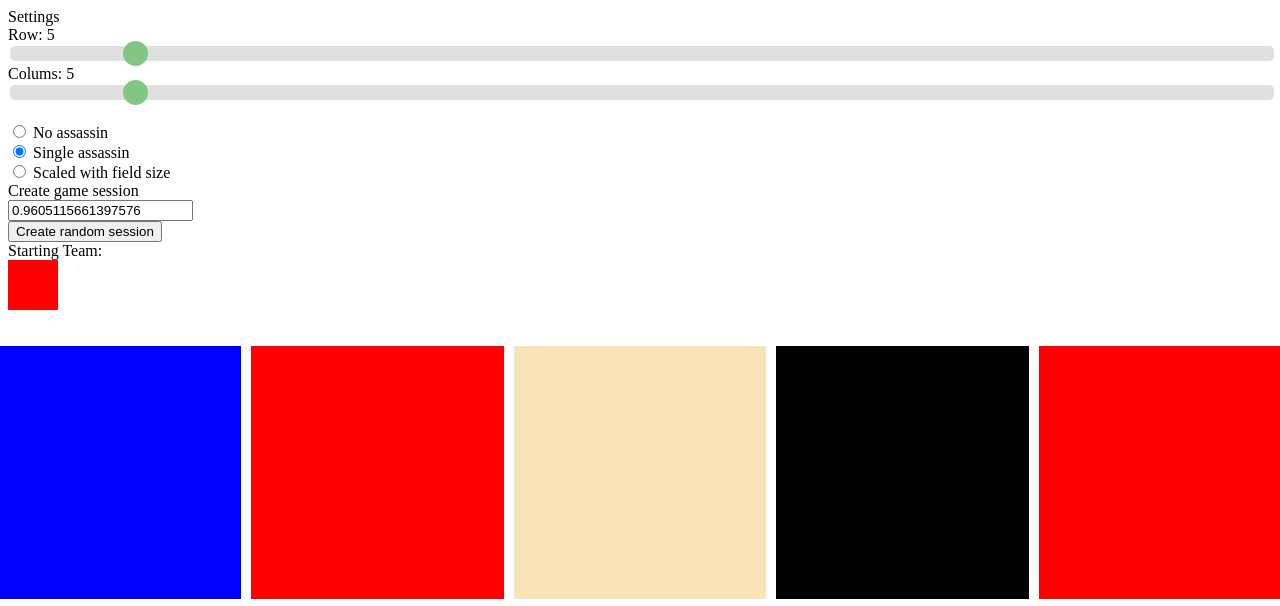
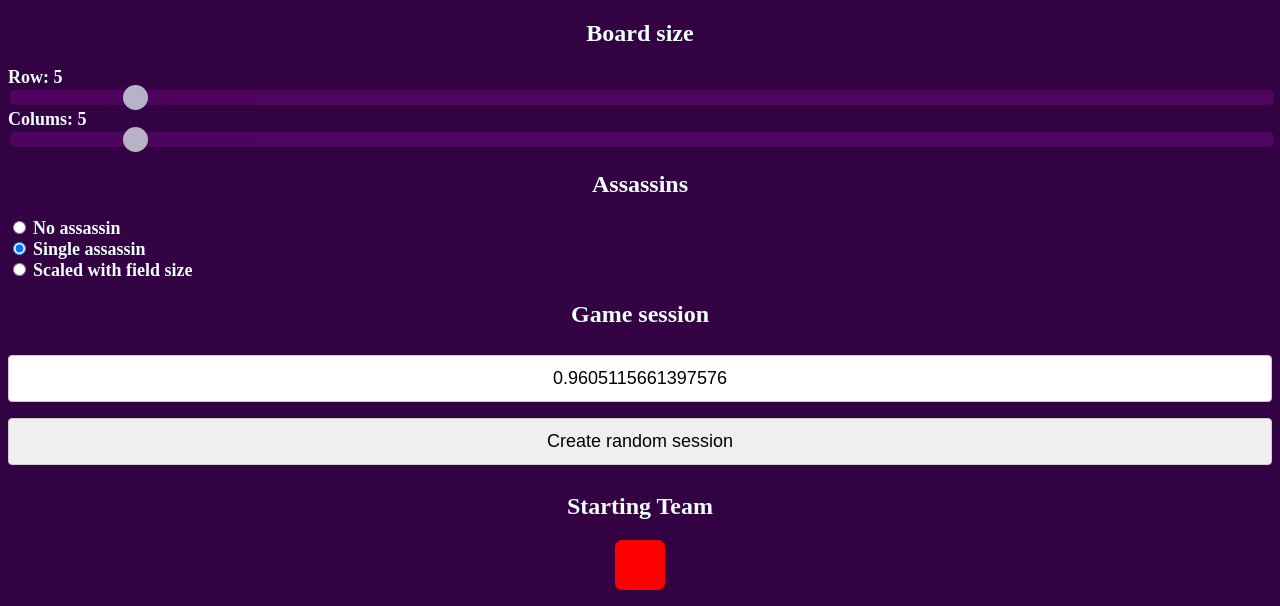
Before and after one commit to Sarrdai/GridGames, a plain HTML site: page index.html in a window 1280 px wide. Shown: the top 606 px of the page. Drawn offline with Linux system fonts and the light colour scheme.

Commit message:
*improved grid size *improved colors

```diff
--- a/css/style.css
+++ b/css/style.css
@@ -1,10 +1,57 @@
+body {
+  background-color:rgb(51, 2, 66)
+}
+
+h1 {
+  text-align: center;
+  color: azure;
+}
+
+h2 {
+  text-align: center;
+  color: azure;
+}
+
+label{
+  font-size: large;
+  font-weight: bold;
+  color: azure;
+}
+
+input[type=text], select {
+  width: 100%;
+  padding: 12px 20px;
+  margin: 8px 0;
+  display: inline-block;
+  border: 1px solid #ccc;
+  border-radius: 4px;
+  box-sizing: border-box;
+  text-align: center;
+  font-size: large;
+}
+
+button, select {
+  width: 100%;
+  padding: 12px 20px;
+  margin: 8px 0;
+  display: inline-block;
+  border: 1px solid #ccc;
+  border-radius: 4px;
+  box-sizing: border-box;
+  text-align: center;
+  font-size: large;
+}
+
 .box {
     background-color: rgba(249, 228, 183);
     width: auto;
     padding-top: 100%;
-    border-color: rgb(0, 0, 0);
-    border-width: 2px;
+    border-radius: 7px;
   }
+
+.centered{
+  margin: auto;
+}
 
 #startingTeam {
     width: 50px;
@@ -13,8 +60,10 @@
   }
 
 /* .grid-container{
-  width: 80vh;
-  height: 80vh;
+ border: 3px;
+ border-color: black;
+ border-style: solid;
+ padding: 10px;
 } */
 
 .grid {
@@ -23,6 +72,7 @@
     align-items: start;
     grid-column-gap: 10px;
     grid-row-gap: 10px;
+    border: 5px;
 }
 
 .slider {
@@ -30,7 +80,7 @@
   width: 100%;
   height: 15px;
   border-radius: 5px;
-  background: #d3d3d3;
+  background: rgb(90, 6, 107);
   outline: none;
   opacity: 0.7;
   -webkit-transition: .2s;
@@ -43,7 +93,7 @@
   width: 25px;
   height: 25px;
   border-radius: 50%;
-  background: #4CAF50;
+  background: azure;
   cursor: pointer;
 }
 
@@ -51,6 +101,6 @@
   width: 25px;
   height: 25px;
   border-radius: 50%;
-  background: #4CAF50;
+  background: azure;
   cursor: pointer;
 }
--- a/index.html
+++ b/index.html
@@ -4,7 +4,7 @@
 <head>
     <meta charset="UTF-8">
     <link rel="stylesheet" type="text/css" href="css/style.css">
-    <title>My Website</title>
+    <title>Decoder Generator</title>
     <script type="text/javascript" src="js/seedrandom.js"></script>
     <script type="text/javascript" src="js/scripts.js"></script>
 </head>
@@ -12,46 +12,47 @@
 <body onload="initialize()"></body>
 
 <!-- config area-->
-<label>Settings</label>
+<h2>Board size</h2>
+<label for="rowCount" id="rowCountText"></label>
+<input type="range" min="3" max="25" value="5" class="slider" id="rowCount" oninput="onRowCountInputChanged(this.value)"
+    onchange="onRowCountInputChanged(this.value)">
 
-<label for="rowCount"></label>
-<div class="slidecontainer">
-<div id="rowCountText"></div><input type="range" min="3" max="25" value="5" class="slider" id="rowCount" oninput="onRowCountInputChanged(this.value)" onchange="onRowCountInputChanged(this.value)">
-</div>
 
-<label for="columnCount"></label>
-<div class="slidecontainer">
-    <div id="columnCountText"></div><input type="range" min="3" max="25" value="5" class="slider" id="columnCount" oninput="onColumnCountInputChanged(this.value)" onchange="onColumnCountInputChanged(this.value)">
-</div>
+<label for="columnCount" id="columnCountText"></label>
+<input type="range" min="3" max="25" value="5" class="slider" id="columnCount"
+    oninput="onColumnCountInputChanged(this.value)" onchange="onColumnCountInputChanged(this.value)">
 
+
+<h2>Assassins</h2>
 <!-- assassin setup -->
+<input type="radio" id="noAsssassin" name="assassinSetup" value="noAsssassin"
+    onclick="onAssassinRadioButtonChanged(this)">
+<label for="noAsssassin">No assassin</label><br>
+<input type="radio" id="singleAsssassin" name="assassinSetup" value="singleAsssassin" checked="checked"
+    onclick="onAssassinRadioButtonChanged(this)">
+<label for="singleAsssassin">Single assassin</label><br>
+<input type="radio" id="multipleAssassin" name="assassinSetup" value="multipleAssassin"
+    onclick="onAssassinRadioButtonChanged(this)">
+<label for="multipleAssassin">Scaled with field size</label>
+
+<h2>Game session</h2>
+<input type="text" id="seedValueInput" name="seedValueInput" oninput="onSeedValueChanged(this.value)"
+    onchange="onSeedValueChanged(this.value)">
 <br>
-<input type="radio" id="noAsssassin" name="assassinSetup" value="noAsssassin" onclick="onAssassinRadioButtonChanged(this)">
-<label for="noAsssassin">No assassin</label><br>
-<input type="radio" id="singleAsssassin" name="assassinSetup" value="singleAsssassin" checked="checked" onclick="onAssassinRadioButtonChanged(this)">
-<label for="singleAsssassin">Single assassin</label><br>
-<input type="radio" id="multipleAssassin" name="assassinSetup" value="multipleAssassin" onclick="onAssassinRadioButtonChanged(this)">
-<label for="multipleAssassin">Scaled with field size</label>
-<br>
-
-<div>
-    <div>Create game session</div> <input type="text" id="seedValueInput" name="seedValueInput" oninput="onSeedValueChanged(this.value)" onchange="onSeedValueChanged(this.value)">
-</div>
-
 <button id="createRandomButton" onclick="onRandomizeButtonClicked()">Create random session</button>
-<br>
 
 <!-- Show starting team -->
-<label>Starting Team: </label>
-<div class="box" , id="startingTeam"></div>
-<br>
-<br>
+<h2>Starting Team</h2>
+<div class="box centered" id="startingTeam"></div>
 
 <!-- decoder tiles -->
-<div class="grid-container"><div class="grid" id="decoderGrid"></div></div>
+<h1>Decoder</h2>
+    <div class="grid-container">
+        <div class="grid" id="decoderGrid"></div>
+    </div>
 
 
 
-</body>
+    </body>
 
 </html>
--- a/js/scripts.js
+++ b/js/scripts.js
@@ -31,10 +31,17 @@ function updateDecoder() {
     let rowCount = document.getElementById("rowCount").value;
     let seedValue = document.getElementById("seedValueInput").value;
 
-    let myrng = new Math.seedrandom(seedValue);
+    let myrng = new Math.seedrandom(seedValue.toUpperCase());
 
     let count = columnCount * rowCount;
-    let fractionPerColumn = 1/Math.max(columnCount, rowCount)
+
+    let height = document.documentElement.clientHeight;
+    let width = document.documentElement.clientWidth;
+
+    maxWidthInFr =(height / rowCount) / width;
+    maxHeightInFr = (width / columnCount) / height;
+
+    let fractionPerColumn = 0.8 * Math.min(maxWidthInFr, maxHeightInFr)
 
     let grid = updateDecoderGrid(columnCount, fractionPerColumn);
 
@@ -70,7 +77,7 @@ function updateDecoder() {
     colors = ["blue", "red"]
     colors.sort(function (a, b) { return 0.5 - myrng() });
     document.getElementById("startingTeam").style.backgroundColor = colors[0];
-
+    document.getElementById("decoderGrid").style.borderColor = colors[0];
     startIndex = 0;
     let lastIndexTeamOne = colorizeDecoderTiles(boxIds, startIndex, teamOneTileCounts, colors[0]);
     let lastIndexTeamTwo = colorizeDecoderTiles(boxIds, lastIndexTeamOne + 1, teamTwoTileCounts, colors[1]);
@@ -100,7 +107,7 @@ function initialize() {
 
     let rowCountElement = document.getElementById("rowCount");
     if (localStorage.rowCount) {
-         rowCountElement.value = localStorage.rowCount;
+        rowCountElement.value = localStorage.rowCount;
     }
     onRowCountInputChanged(rowCountElement.value)
 
@@ -113,8 +120,8 @@ function initialize() {
 
     let seedValueElement = document.getElementById("seedValueInput");
     if (localStorage.seedValue) {
-       seedValueElement.value = localStorage.seedValue;
-    }else{
+        seedValueElement.value = localStorage.seedValue;
+    } else {
         seedValueElement.value = Math.random();
     }
     onSeedValueChanged(seedValueElement.value);
@@ -145,31 +152,31 @@ function applyAssassinSetting() {
     updateDecoder();
 }
 
-function onRowCountInputChanged(value){
+function onRowCountInputChanged(value) {
     localStorage.rowCount = Number(value);
     let rowCountText = document.getElementById("rowCountText");
     rowCountText.innerText = rowString + value
     updateDecoder();
 }
 
-function onColumnCountInputChanged(value){
+function onColumnCountInputChanged(value) {
     localStorage.columnCount = Number(value);
     let columnCountText = document.getElementById("columnCountText");
     columnCountText.innerText = columnString + value
     updateDecoder();
 }
 
-function onSeedValueChanged(value){
+function onSeedValueChanged(value) {
     localStorage.seedValue = value;
     updateDecoder();
 }
 
-function onAssassinRadioButtonChanged(value){
+function onAssassinRadioButtonChanged(value) {
     localStorage.assassinSetting = getAssassinSetting();
     updateDecoder();
 }
 
-function onRandomizeButtonClicked(){
+function onRandomizeButtonClicked() {
     let newSeed = Math.random();
     document.getElementById("seedValueInput").value = newSeed;
     onSeedValueChanged(newSeed);
```
